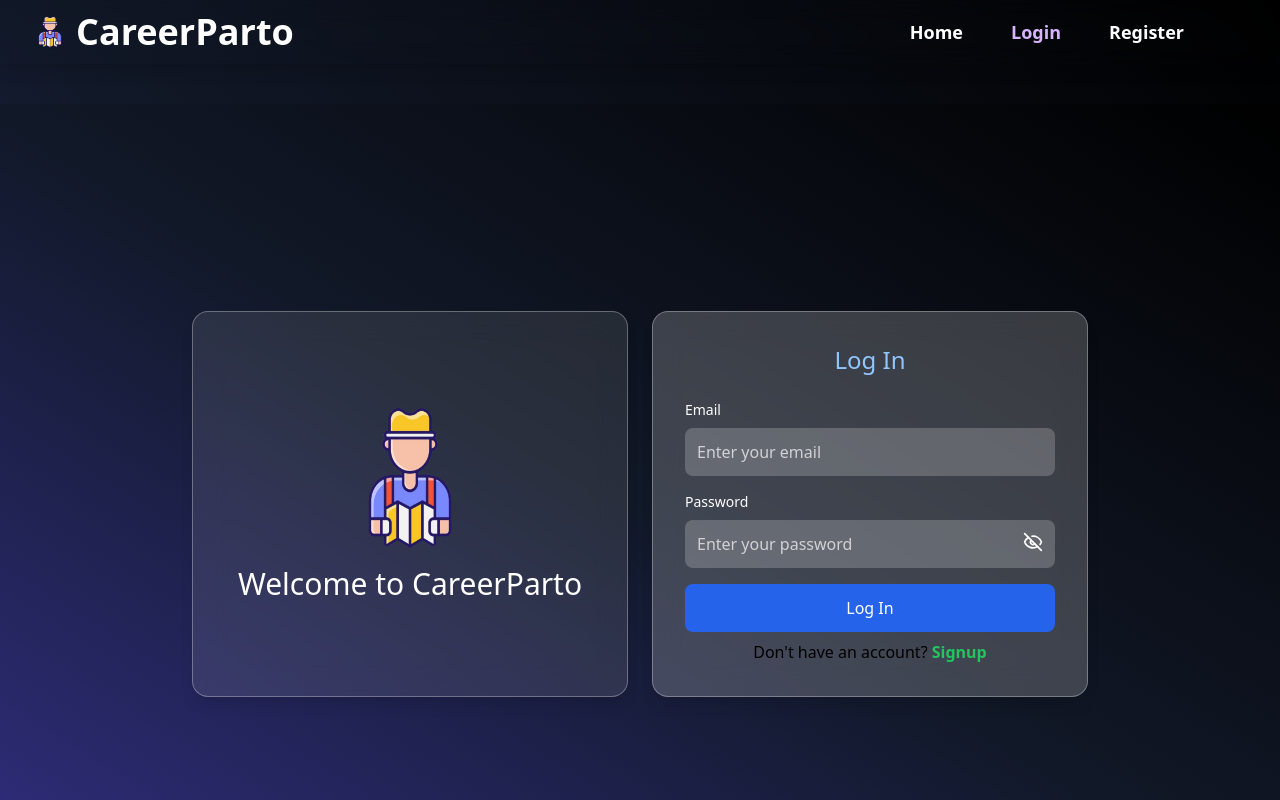
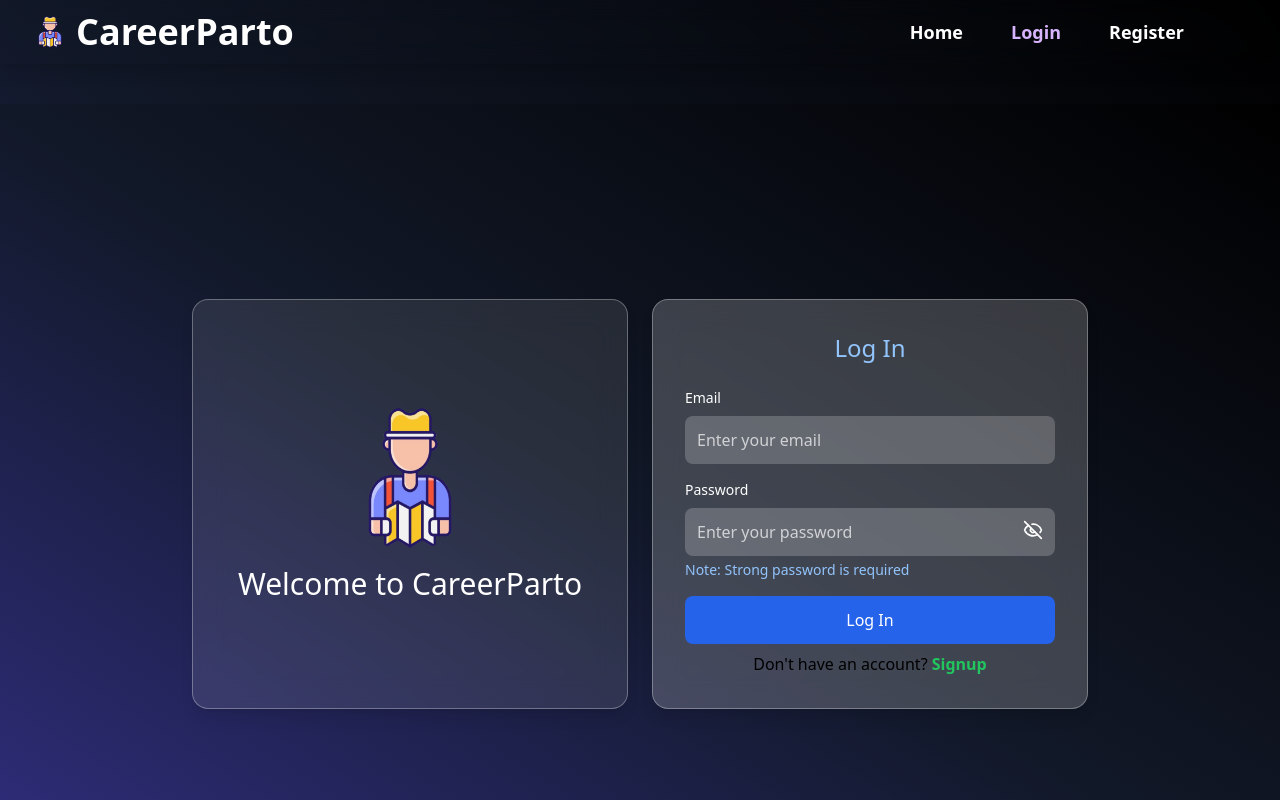
Before and after one commit to 9520140503/Analyzer, a React (Vite) app in the folder frontend/: page /login in a window 1280 px wide. Shown: the top 800 px of the page. Built offline with nearby package versions, Linux system fonts and the light colour scheme.

Commit message:
some correction in login and signup

```diff
--- a/frontend/src/pages/Login.jsx
+++ b/frontend/src/pages/Login.jsx
@@ -90,7 +90,7 @@ const LoginForm = () => {
             </div>
 
             {/* Password Field with Toggle */}
-            <div className="mb-4 relative">
+            <div className="mb-1 relative">
               <label htmlFor="password" className="block text-white text-sm mb-2">Password</label>
               <input
                 type={showPassword ? "text" : "password"}
@@ -109,6 +109,7 @@ const LoginForm = () => {
                 {!showPassword ? <EyeOff size={20} /> : <Eye size={20} />}
               </span>
             </div>
+            <p className='mb-4 text-blue-300 text-sm'>Note: Strong password is required</p>
 
             {error && <p className='text-center text-red-500 m-1'>{error}</p>}
 
--- a/frontend/src/pages/Signup.jsx
+++ b/frontend/src/pages/Signup.jsx
@@ -94,7 +94,7 @@ const SignUp = () => {
             </div>
 
             {/* Password Field with Toggle */}
-            <div className="mb-4 relative">
+            <div className="mb-1 relative">
               <label htmlFor="password" className="block text-white text-sm mb-2">Password</label>
               <input
                 type={showPassword ? "text" : "password"}
@@ -113,6 +113,7 @@ const SignUp = () => {
                 {!showPassword ? <EyeOff size={20} /> : <Eye size={20} />}
               </span>
             </div>
+            <p className='mb-4 text-blue-300 text-sm'>Note: Strong password is required</p>
 
             {error && <p className='text-center text-red-500 m-1'>{error}</p>}
 
```
